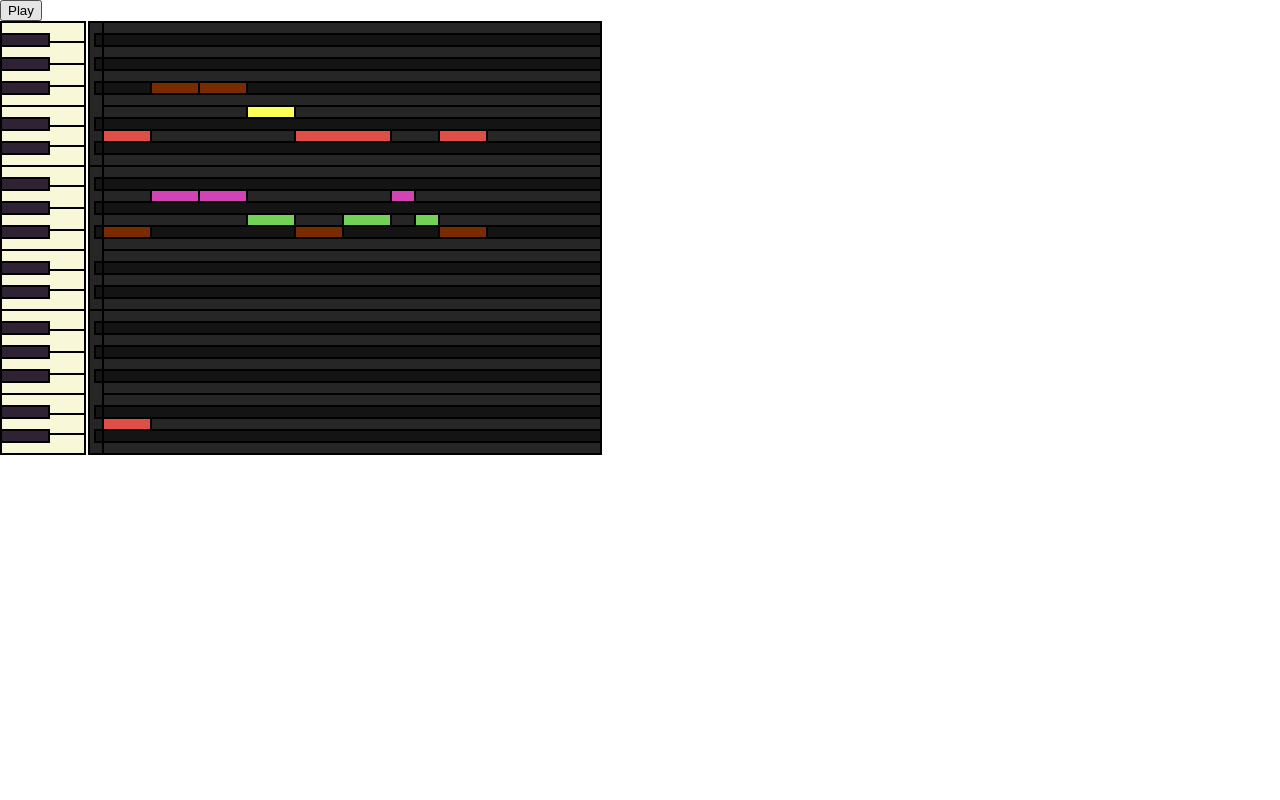
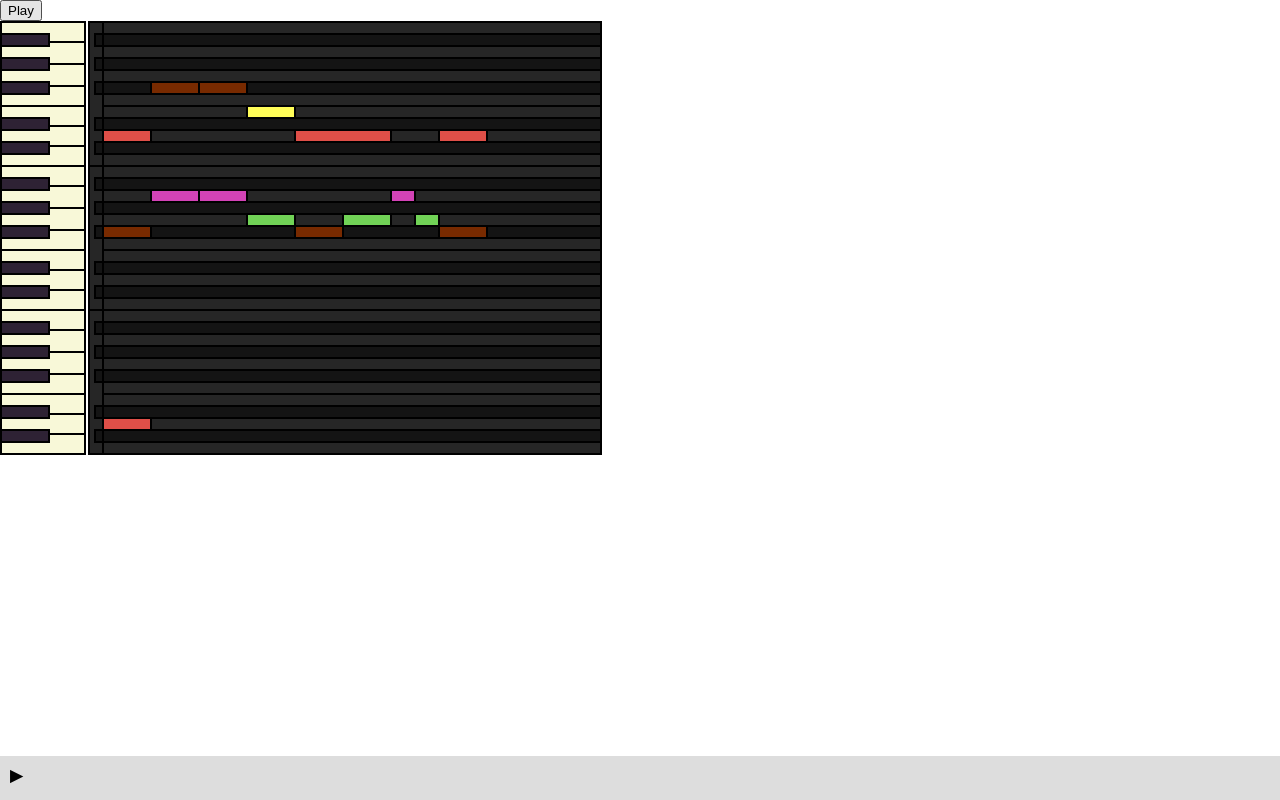
Before and after one commit to jcreedcmu/score-editor, a Preact app: page / in a window 1280 px wide. Built offline with nearby package versions, Linux system fonts and the light colour scheme.

Commit message:
minibuffer

```diff
--- a/component.tsx
+++ b/component.tsx
@@ -270,6 +270,15 @@ class ScoreEditor extends Component < any, any > {
   }
 }
 
+class Minibuffer extends Component < any, any > {
+  render(props, state) {
+	 return <div className="minibuffer">
+		<b>{"\u25B6 "}</b>
+		<div className="input_container"><input></input></div>
+	 </div>;
+  }
+}
+
 type ScoreEditorProps = AppState & {w: number, h: number};
 export function component_render(scoreprops: AppState) {
   const props = {
@@ -282,6 +291,7 @@ export function component_render(scoreprops: AppState) {
   const cc = <div>
 		<button onClick={playClick}>Play</button><br/>
 		<ScoreEditor {...props}/>
+		<Minibuffer visible={props.minibufferVisible}/>
   </div>;
   render(cc, cont, cont.lastElementChild);
 }
--- a/index.html
+++ b/index.html
@@ -11,6 +11,35 @@ overflow-y: scroll;
 .scroll_content {
 }
 #canvas_container { display: inline-block; }
+.minibuffer {
+padding: 10px;
+background-color: #ddd;
+position: fixed;
+bottom: 0px;
+height: 24px;
+width: 100%;
+
+}
+.minibuffer .input_container {
+position: absolute;
+bottom: 0px;
+left: 30px;
+right: 0px;
+top: 0px;
+}
+.minibuffer input {
+background-color: transparent;
+font-family: monospace;
+font-size: 18px;
+position: absolute;
+bottom: 0px;
+width: 100%;
+top: 0px;
+border: none;
+}
+
+.minibuffer input:focus { outline: none; }
+
 </style>
 </head>
   <body>
--- a/main.ts
+++ b/main.ts
@@ -105,6 +105,7 @@ let state: AppState = {
   score,
   gridSize: 4,
   scrollOctave: 3, /* in the range [0 .. 4] for now */
+  minibufferVisible: true,
 };
 
 // snap to grid
@@ -152,7 +153,7 @@ function mouseReduce(a: MouseAction, ms: MouseState): [boolean, MouseState] {
 	 }
   case "Mouseup":
 	 switch(ms.t) {
-	 case "hover": throw "impossible";
+	 case "hover": return [false, ms]; // this happens for mouse events that started outside the editor
 	 case "down": return [true, {t: "hover", mp: ms.now}];
 	 default: unreachable(ms);
 	 }
--- a/types.ts
+++ b/types.ts
@@ -35,6 +35,7 @@ export type BaseState = {
   score: Score,
   gridSize: number,
   scrollOctave: number,
+  minibufferVisible: boolean,
 };
 
 export type DerivedState = {
```
